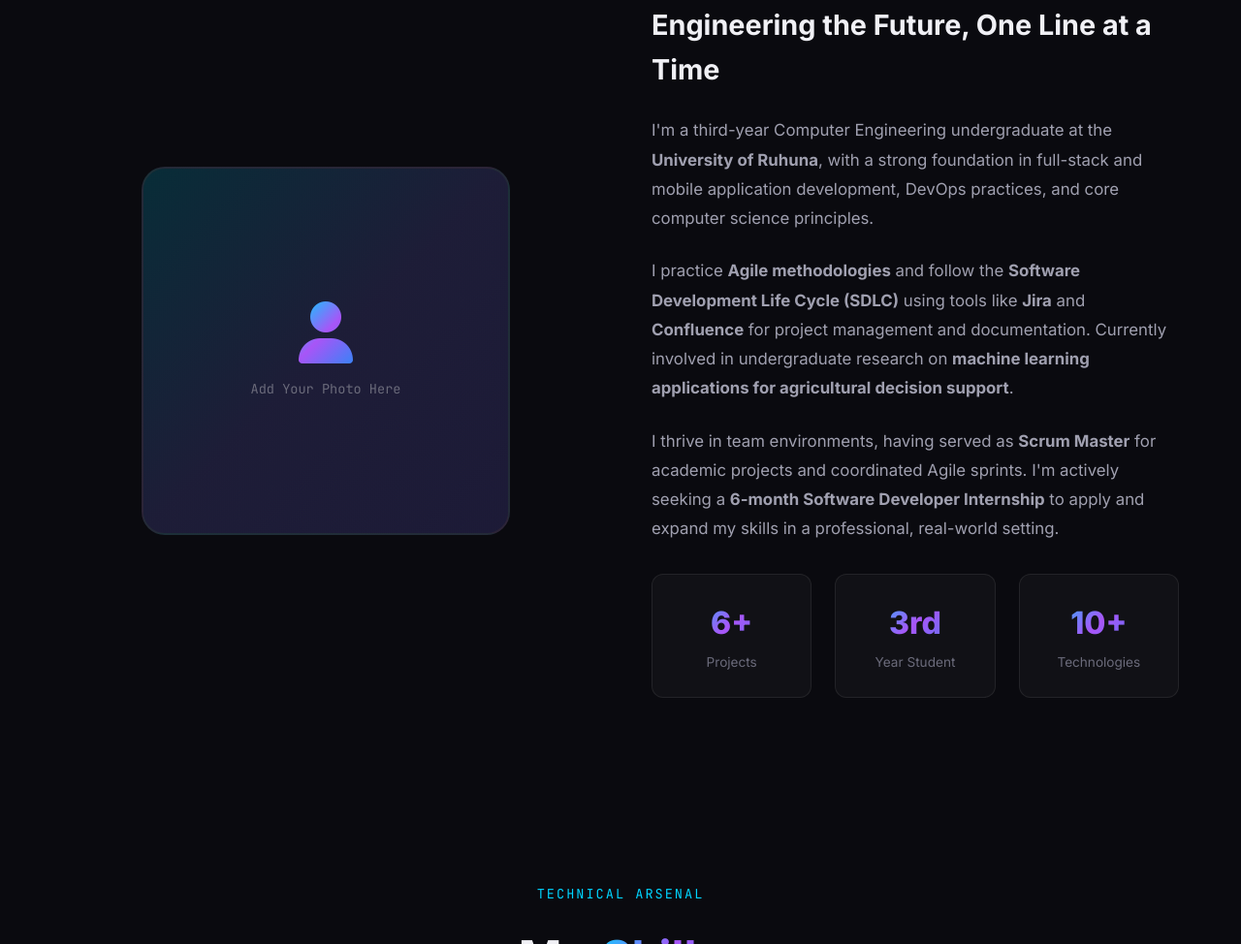
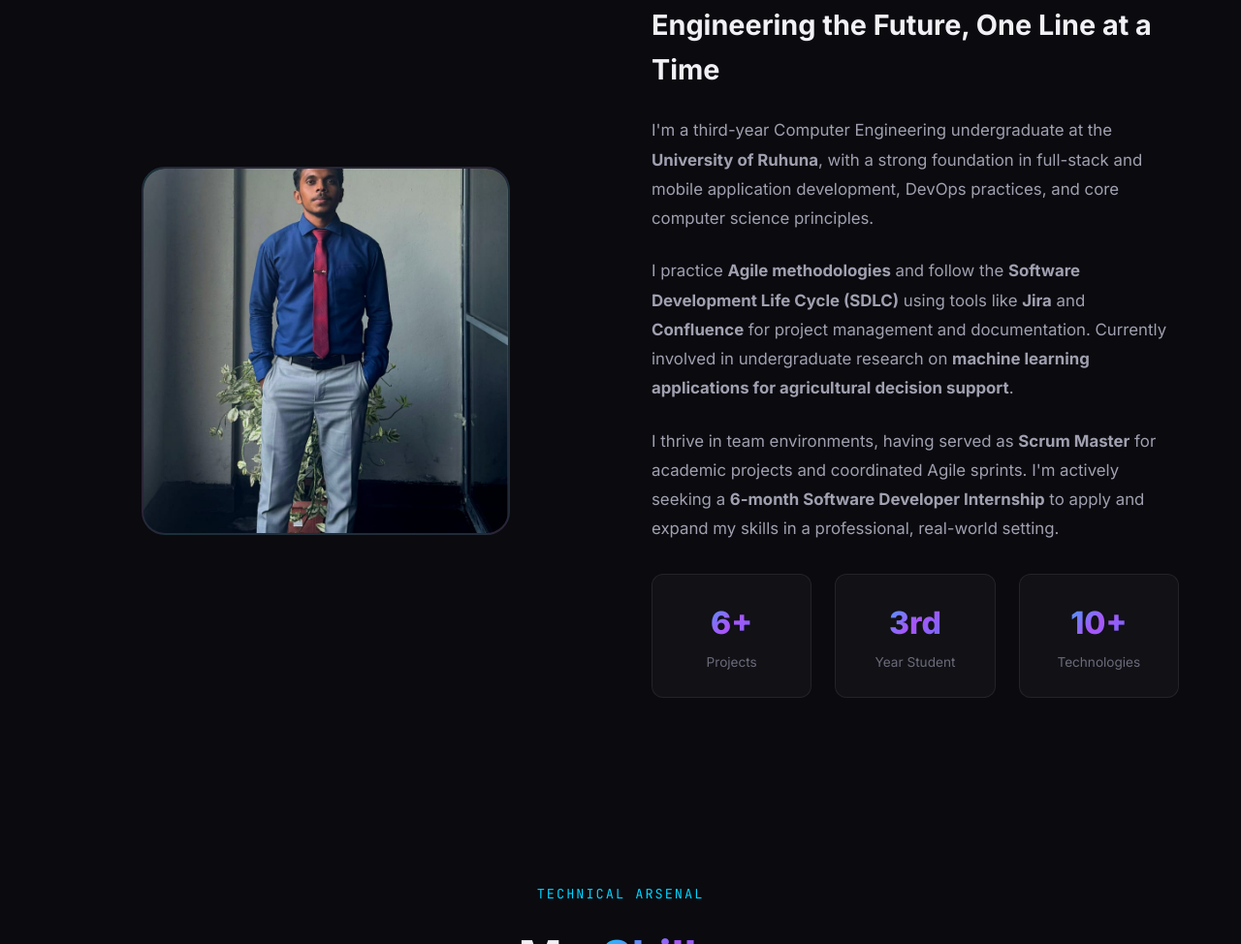
Before and after one commit to Kopuraj/kopuraj-portfolio, a plain HTML site: page index.html in a window 1280 px wide. Shown: the part 1141-2115 px from the top of the page at 97% size. Drawn offline with Linux system fonts and the light colour scheme.

Commit message:
add image

```diff
--- a/index.html
+++ b/index.html
@@ -1113,20 +1113,10 @@
         <div class="about-grid">
             <div class="about-image reveal">
     <div class="about-image-frame">
-                    <!--
-                        PHOTO PLACEHOLDER
-                        =================
-                        Replace the div below with your photo using one of these methods:
-
-                        Method 1 - Online URL (Imgur, Cloudinary, etc.):
-                        <img src="https://your-image-url.com/photo.jpg" alt="Kopuraj Thiruchelvam">
-
-                        Method 2 - Local File:
-                        <img src="images/my-photo.jpg" alt="Kopuraj Thiruchelvam">
-
-                        Recommended: Square photo, 400x400px or larger, professional headshot
-                    -->
-                    <div class="about-image-placeholder">
+        <img src="images/Profile.jpeg" alt="Kopuraj Thiruchelvam"
+             onerror="this.style.display='none'; this.nextElementSibling.style.display='flex';" />
+
+        <div class="about-image-placeholder" style="display:none;">
             <i class="fas fa-user"></i>
             <span>Add Your Photo Here</span>
         </div>
```
Also changed, not shown: images/Profile.jpeg (renamed from images/WhatsApp Image 2026-04-02 at 21.16.05.jpeg). Lines whose indentation alone changed are shown as unchanged.
